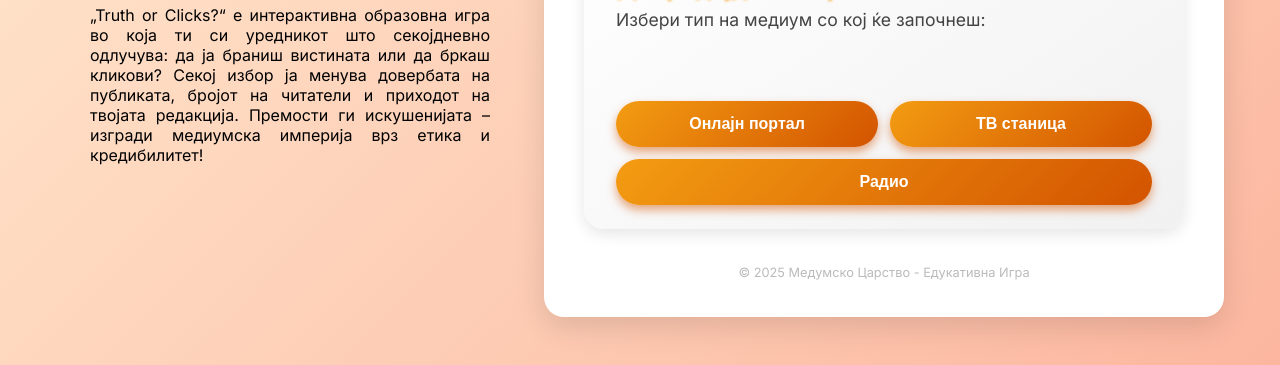
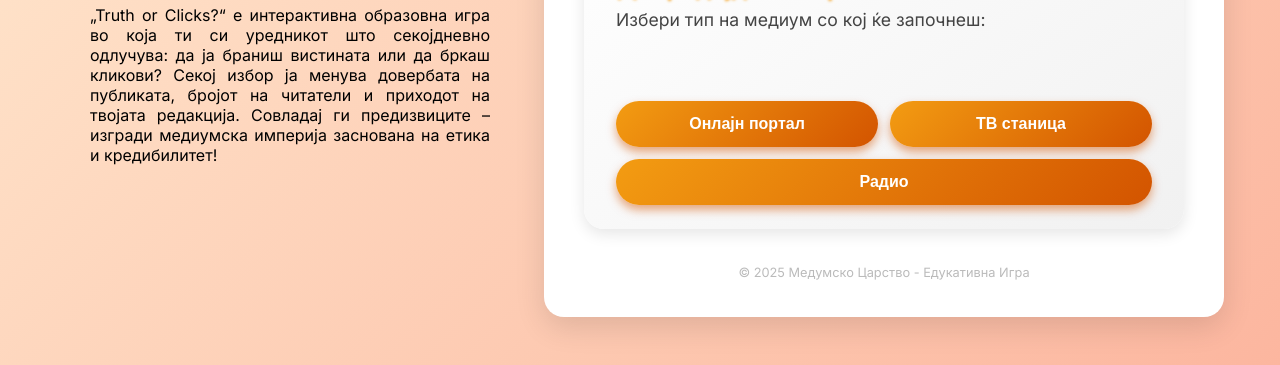
Before and after one commit to svuksanova/TruthOrClicks, a plain HTML site: page index.html in a window 1280 px wide. Shown: the part 435-800 px from the top of the page. Drawn offline with Linux system fonts and the light colour scheme.

Commit message:
Initial commit

```diff
--- a/index.html
+++ b/index.html
@@ -21,8 +21,8 @@
             „Truth or Clicks?“ е интерактивна образовна игра во која ти си уредникот
             што секојдневно одлучува: да ја браниш вистината или да бркаш кликови?
             Секој избор ја менува довербата на публиката, бројот на читатели и приходот
-            на твојата редакција. Премости ги искушенијата – изгради медиумска
-            империја врз етика и кредибилитет!
+            на твојата редакција. Совладај ги предизвиците – изгради медиумска
+            империја заснована на етика и кредибилитет!
         </p>
     </section>
 </div>
```
